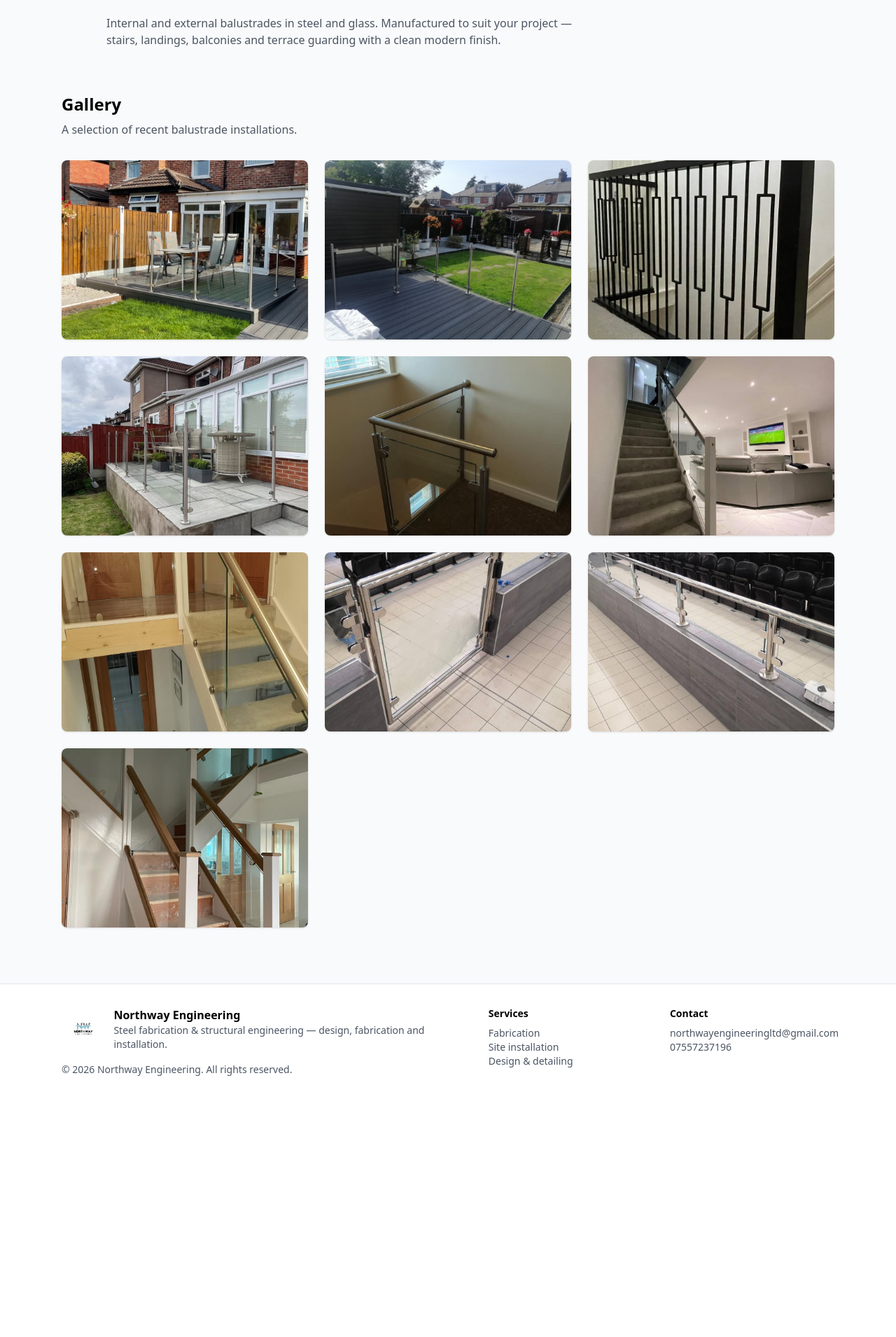
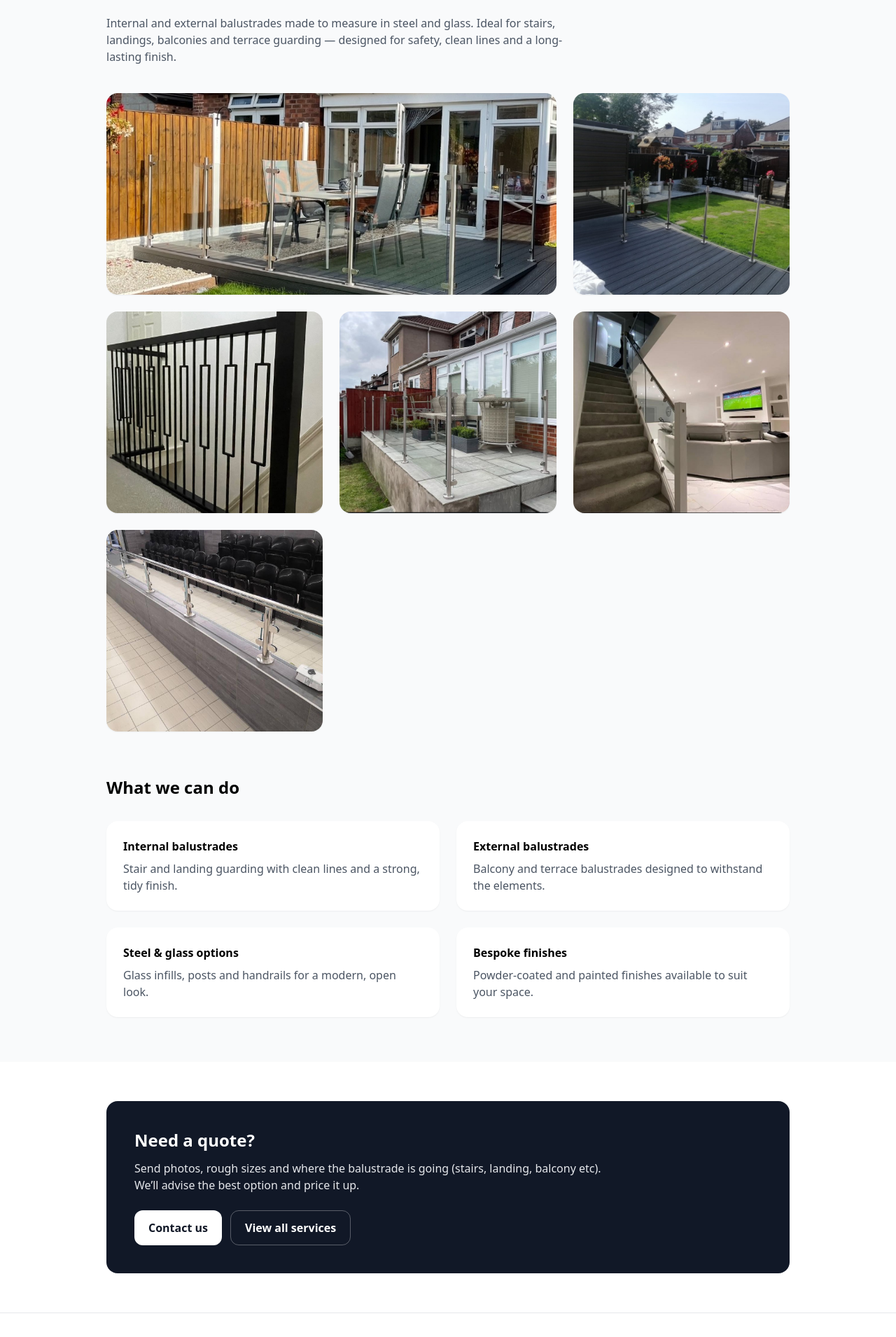
Before and after one commit to giuseppe101-arch/northway-engineering-site2, a Next.js app: page /products/balustrade in a window 1280 px wide. Shown: the part 183-2093 px from the top of the page at 70% size. Before the commit the page ends 1753 px from the top, so only its background shows below. Built offline with nearby package versions, Linux system fonts and the light colour scheme.

Commit message:
Update balustrade.jsx

```diff
--- a/pages/products/balustrade.jsx
+++ b/pages/products/balustrade.jsx
@@ -1,16 +1,16 @@
-import Head from 'next/head'
-import Image from 'next/image'
-import Header from '../../components/Header'
-import Footer from '../../components/Footer'
+import Head from "next/head";
+import Image from "next/image";
+import Header from "../../components/Header";
+import Footer from "../../components/Footer";
 
-export default function BalustradePage() {
+export default function BalustradesPage() {
   return (
     <>
       <Head>
         <title>Balustrades — Northway Engineering</title>
         <meta
           name="description"
-          content="Internal and external balustrades in steel and glass — stairs, landings, balconies and terrace guarding."
+          content="Steel and glass balustrades for stairs, landings, balconies and terraces — made to measure and installed across Liverpool and the North West."
         />
       </Head>
 
@@ -19,52 +19,149 @@ export default function BalustradePage() {
       <main className="bg-gray-50">
         {/* INTRO */}
         <section className="max-w-5xl mx-auto px-6 py-16">
-         <h1 className="text-3xl font-bold">Balustrades </h1>
+          <h1 className="text-3xl font-bold">Balustrades</h1>
           <p className="mt-4 text-gray-600 max-w-2xl">
-            Internal and external balustrades in steel and glass. Manufactured to suit your
-            project — stairs, landings, balconies and terrace guarding with a clean modern finish.
+            Internal and external balustrades made to measure in steel and glass. Ideal for stairs,
+            landings, balconies and terrace guarding — designed for safety, clean lines and a
+            long-lasting finish.
           </p>
+
+          {/* IMAGE GRID */}
+          <div className="mt-10 grid gap-6 md:grid-cols-3">
+            {/* FEATURE IMAGE */}
+            <div className="relative w-full h-72 rounded-2xl overflow-hidden shadow-sm md:col-span-2">
+              <Image
+                src="/images/bal1.jpg"
+                alt="Steel and glass balustrade installation"
+                fill
+                sizes="(max-width: 768px) 100vw, 66vw"
+                className="object-cover"
+                priority
+              />
+            </div>
+
+            {/* IMAGE 2 */}
+            <div className="relative w-full h-72 rounded-2xl overflow-hidden shadow-sm">
+              <Image
+                src="/images/bal2.jpg"
+                alt="Stair balustrade"
+                fill
+                sizes="(max-width: 768px) 100vw, 33vw"
+                className="object-cover"
+              />
+            </div>
+
+            {/* IMAGE 3 */}
+            <div className="relative w-full h-72 rounded-2xl overflow-hidden shadow-sm">
+              <Image
+                src="/images/bal3.jpg"
+                alt="Glass balustrade detail"
+                fill
+                sizes="(max-width: 768px) 100vw, 33vw"
+                className="object-cover"
+              />
+            </div>
+
+            {/* IMAGE 4 */}
+            <div className="relative w-full h-72 rounded-2xl overflow-hidden shadow-sm">
+              <Image
+                src="/images/bal4.jpg"
+                alt="Balcony balustrade"
+                fill
+                sizes="(max-width: 768px) 100vw, 33vw"
+                className="object-cover"
+              />
+            </div>
+
+            {/* IMAGE 5 */}
+            <div className="relative w-full h-72 rounded-2xl overflow-hidden shadow-sm">
+              <Image
+                src="/images/bal6.jpg"
+                alt="External balustrade installation"
+                fill
+                sizes="(max-width: 768px) 100vw, 33vw"
+                className="object-cover"
+              />
+            </div>
+
+            {/* IMAGE 6 */}
+            <div className="relative w-full h-72 rounded-2xl overflow-hidden shadow-sm">
+              <Image
+                src="/images/bal9.jpg"
+                alt="Bespoke steel balustrade"
+                fill
+                sizes="(max-width: 768px) 100vw, 33vw"
+                className="object-cover"
+              />
+            </div>
+          </div>
         </section>
 
-        {/* GALLERY */}
-        <section className="max-w-6xl mx-auto px-6 pb-20">
-          <h2 className="text-2xl font-bold mb-2">Gallery</h2>
+        {/* WHAT WE DO */}
+        <section className="max-w-5xl mx-auto px-6 pb-16">
+          <h2 className="text-2xl font-bold">What we can do</h2>
 
+          <div className="mt-8 grid gap-6 md:grid-cols-2">
+            <div className="bg-white rounded-2xl p-6 shadow-sm">
+              <h3 className="font-semibold">Internal balustrades</h3>
+              <p className="mt-2 text-gray-600">
+                Stair and landing guarding with clean lines and a strong, tidy finish.
+              </p>
+            </div>
 
-          <p className="text-gray-600 mb-8">
-            A selection of recent balustrade installations.
-          </p>
+            <div className="bg-white rounded-2xl p-6 shadow-sm">
+              <h3 className="font-semibold">External balustrades</h3>
+              <p className="mt-2 text-gray-600">
+                Balcony and terrace balustrades designed to withstand the elements.
+              </p>
+            </div>
 
-          <div className="grid grid-cols-1 sm:grid-cols-2 lg:grid-cols-3 gap-6">
-            {[
-              'bal1.jpg',
-              'bal2.jpg',
-              'bal3.jpg',
-              'bal4.jpg',
-              'bal5.jpg',
-              'bal6.jpg',
-              'bal7.jpg',
-              'bal8.jpg',
-              'bal9.jpg',
-              'bal10.jpg',
-            ].map((img, index) => (
-              <div
-                key={index}
-                className="relative w-full h-64 rounded-lg overflow-hidden shadow bg-white"
-              >
-                <Image
-                  src={`/images/${img}`}
-                  alt="Steel and glass balustrade installation by Northway Engineering"
-                  fill
-                  className="object-cover"
-                />
+            <div className="bg-white rounded-2xl p-6 shadow-sm">
+              <h3 className="font-semibold">Steel &amp; glass options</h3>
+              <p className="mt-2 text-gray-600">
+                Glass infills, posts and handrails for a modern, open look.
+              </p>
+            </div>
+
+            <div className="bg-white rounded-2xl p-6 shadow-sm">
+              <h3 className="font-semibold">Bespoke finishes</h3>
+              <p className="mt-2 text-gray-600">
+                Powder-coated and painted finishes available to suit your space.
+              </p>
+            </div>
+          </div>
+        </section>
+
+        {/* CTA */}
+        <section className="bg-white">
+          <div className="max-w-5xl mx-auto px-6 py-14">
+            <div className="rounded-2xl bg-gray-900 text-white p-8 md:p-10">
+              <h2 className="text-2xl font-bold">Need a quote?</h2>
+              <p className="mt-3 text-gray-200 max-w-2xl">
+                Send photos, rough sizes and where the balustrade is going (stairs, landing,
+                balcony etc). We’ll advise the best option and price it up.
+              </p>
+
+              <div className="mt-6 flex flex-wrap gap-3">
+                <a
+                  href="/contact"
+                  className="inline-flex items-center justify-center rounded-xl bg-white text-gray-900 px-5 py-3 font-semibold shadow-sm"
+                >
+                  Contact us
+                </a>
+                <a
+                  href="/services"
+                  className="inline-flex items-center justify-center rounded-xl border border-white/30 text-white px-5 py-3 font-semibold"
+                >
+                  View all services
+                </a>
               </div>
-            ))}
+            </div>
           </div>
         </section>
       </main>
 
       <Footer />
     </>
-  )
+  );
 }
```
